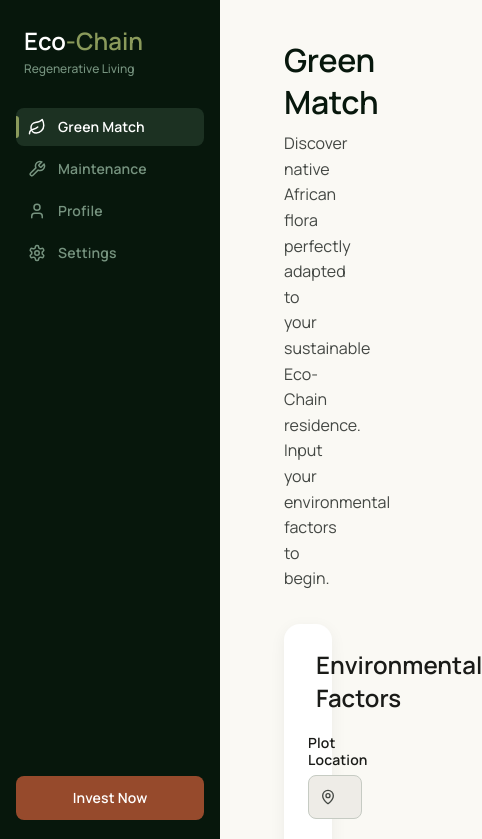
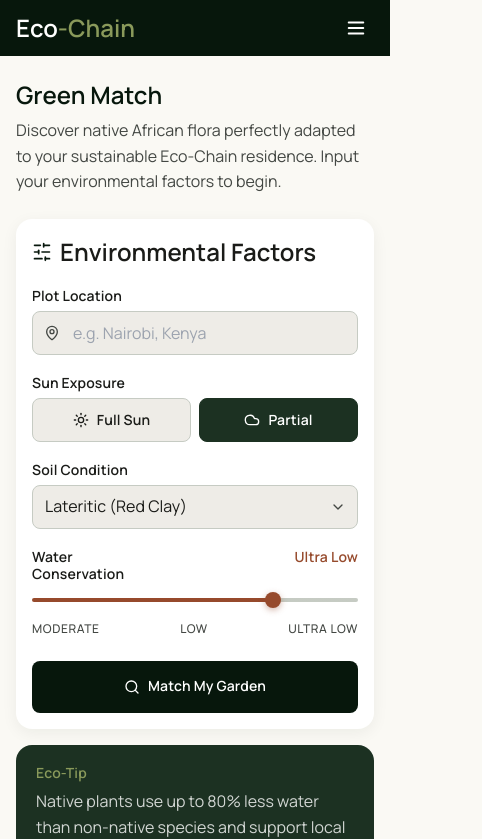
Before and after one commit to IdokoMarcelina/eco-chain-web, a React (Vite) app in the folder eco-chain-garden-guide/: page /green-match in a window 390 px wide. Shown: the top 839 px of the page, 482 px wide, since content can reach past the window. Built offline with nearby package versions, Linux system fonts and the light colour scheme; sample sign-in values are in the browser's storage; the HTML template or start-up script is replaced by a standard one.

Commit message:
responsiveness

```diff
--- a/eco-chain-garden-guide/src/components/layout/AppLayout.tsx
+++ b/eco-chain-garden-guide/src/components/layout/AppLayout.tsx
@@ -10,8 +10,11 @@ export const AppLayout = ({ children }: { children: ReactNode }) => {
   return (
     <div className="min-h-screen bg-surface">
       <Sidebar />
-      <main className="ml-[220px] page-fade">
-        <div className="px-16 py-10 max-w-[1400px]">{children}</div>
+      {/* Desktop: offset by sidebar width. Mobile: offset by top bar height */}
+      <main className="lg:ml-[220px] pt-14 lg:pt-0 page-fade">
+        <div className="px-4 py-6 sm:px-8 sm:py-8 lg:px-16 lg:py-10 max-w-[1400px]">
+          {children}
+        </div>
       </main>
     </div>
   );
--- a/eco-chain-garden-guide/src/components/layout/AuthLayout.tsx
+++ b/eco-chain-garden-guide/src/components/layout/AuthLayout.tsx
@@ -84,7 +84,7 @@ export const AuthLayout = ({
     </div>
 
     {/* Right form panel */}
-    <div className="flex-1 flex items-center justify-center px-6 py-12 lg:px-16">
+    <div className="flex-1 flex items-center justify-center px-4 py-10 sm:px-6 sm:py-12 lg:px-16">
       <div className="w-full max-w-[440px] page-fade">
         {/* Mobile logo */}
         <div className="lg:hidden flex items-center justify-center gap-2 mb-10">
--- a/eco-chain-garden-guide/src/components/layout/Sidebar.tsx
+++ b/eco-chain-garden-guide/src/components/layout/Sidebar.tsx
@@ -1,5 +1,6 @@
+import { useState } from "react";
 import { NavLink } from "react-router-dom";
-import { Leaf, Wrench, User, Settings } from "lucide-react";
+import { Leaf, Wrench, User, Settings, X, Menu } from "lucide-react";
 
 const navItems = [
   { to: "/green-match", label: "Green Match", icon: Leaf },
@@ -9,20 +10,15 @@ const navItems = [
 ];
 
 export const Sidebar = () => {
-  return (
-    <aside className="fixed left-0 top-0 h-screen w-[220px] bg-primary flex flex-col px-4 py-6 z-40">
-      <div className="px-2 mb-8">
-        <h1 className="text-headline-md">
-          <span className="text-white">Eco</span><span style={{ color: "#8a9a5b" }}>-Chain</span>
-        </h1>
-        <p className="text-caption text-primary-muted mt-1">Regenerative Living</p>
-      </div>
+  const [mobileOpen, setMobileOpen] = useState(false);
 
-      <nav className="flex flex-col gap-1 flex-1">
+  const NavItems = ({ onNav }: { onNav?: () => void }) => (
+    <>
       {navItems.map(({ to, label, icon: Icon }) => (
         <NavLink
           key={to}
           to={to}
+          onClick={onNav}
           className={({ isActive }) =>
             `group flex items-center gap-3 px-3 py-2.5 rounded-lg transition-colors text-label-md relative ${
               isActive
@@ -42,11 +38,83 @@ export const Sidebar = () => {
           )}
         </NavLink>
       ))}
+    </>
+  );
+
+  return (
+    <>
+      {/* ── Desktop sidebar (lg+) ─────────────────────────────────────── */}
+      <aside className="hidden lg:flex fixed left-0 top-0 h-screen w-[220px] bg-primary flex-col px-4 py-6 z-40">
+        <div className="px-2 mb-8">
+          <h1 className="text-headline-md">
+            <span className="text-white">Eco</span>
+            <span style={{ color: "#8a9a5b" }}>-Chain</span>
+          </h1>
+          <p className="text-caption text-primary-muted mt-1">Regenerative Living</p>
+        </div>
+
+        <nav className="flex flex-col gap-1 flex-1">
+          <NavItems />
         </nav>
 
         <button className="bg-secondary text-white w-full h-11 rounded-lg text-label-md hover:opacity-90 transition-opacity">
           Invest Now
         </button>
       </aside>
+
+      {/* ── Mobile top bar ────────────────────────────────────────────── */}
+      <header className="lg:hidden fixed top-0 left-0 right-0 h-14 bg-primary flex items-center justify-between px-4 z-40">
+        <h1 className="text-headline-md">
+          <span className="text-white">Eco</span>
+          <span style={{ color: "#8a9a5b" }}>-Chain</span>
+        </h1>
+        <button
+          onClick={() => setMobileOpen(true)}
+          className="w-9 h-9 rounded-lg flex items-center justify-center text-white hover:bg-primary-container transition-colors"
+          aria-label="Open menu"
+        >
+          <Menu size={22} />
+        </button>
+      </header>
+
+      {/* ── Mobile drawer overlay ─────────────────────────────────────── */}
+      {mobileOpen && (
+        <div
+          className="lg:hidden fixed inset-0 z-50 flex"
+          onClick={() => setMobileOpen(false)}
+        >
+          {/* Backdrop */}
+          <div className="absolute inset-0 bg-black/50" />
+
+          {/* Drawer panel */}
+          <aside
+            className="relative w-[260px] bg-primary h-full flex flex-col px-4 py-6"
+            onClick={(e) => e.stopPropagation()}
+          >
+            <div className="flex items-center justify-between px-2 mb-8">
+              <h1 className="text-headline-md">
+                <span className="text-white">Eco</span>
+                <span style={{ color: "#8a9a5b" }}>-Chain</span>
+              </h1>
+              <button
+                onClick={() => setMobileOpen(false)}
+                className="w-8 h-8 flex items-center justify-center text-primary-muted hover:text-white"
+                aria-label="Close menu"
+              >
+                <X size={20} />
+              </button>
+            </div>
+
+            <nav className="flex flex-col gap-1 flex-1">
+              <NavItems onNav={() => setMobileOpen(false)} />
+            </nav>
+
+            <button className="bg-secondary text-white w-full h-11 rounded-lg text-label-md hover:opacity-90 transition-opacity">
+              Invest Now
+            </button>
+          </aside>
+        </div>
+      )}
+    </>
   );
 };
--- a/eco-chain-garden-guide/src/pages/Dashboard.tsx
+++ b/eco-chain-garden-guide/src/pages/Dashboard.tsx
@@ -56,13 +56,13 @@ const Dashboard = () => {
         </div>
       )}
 
-      <header className="mb-8">
-        <h1 className="text-headline-lg text-on-surface">Welcome, {user?.name}</h1>
+      <header className="mb-6 lg:mb-8">
+        <h1 className="text-2xl sm:text-[32px] font-semibold text-on-surface leading-tight">Welcome, {user?.name}</h1>
         <p className="text-body-md text-on-surface-variant mt-1">{today}</p>
       </header>
 
-      {/* Stats */}
-      <section className="grid grid-cols-1 md:grid-cols-3 gap-4 mb-10">
+      {/* Stats — 1 col on mobile, 3 on md+ */}
+      <section className="grid grid-cols-1 sm:grid-cols-3 gap-3 sm:gap-4 mb-8 lg:mb-10">
         <StatCard icon={Droplets} label="Water Saved" value="420 L" iconBg="hsl(17 55% 38% / 0.12)" iconColor="hsl(17 55% 38%)" />
         <StatCard icon={Leaf} label="CO₂ Offset" value="12.5 kg" iconBg="hsl(138 53% 6% / 0.1)" iconColor="hsl(138 53% 6%)" />
         <StatCard icon={Star} label="Biodiversity Score" value="78/100" iconBg="hsl(75 24% 49% / 0.18)" iconColor="hsl(75 24% 49%)" />
--- a/eco-chain-garden-guide/src/pages/GreenMatch.tsx
+++ b/eco-chain-garden-guide/src/pages/GreenMatch.tsx
@@ -195,17 +195,17 @@ const GreenMatch = () => {
 
   return (
     <AppLayout>
-      <header className="mb-8">
-        <h1 className="text-headline-lg text-primary">Green Match</h1>
+      <header className="mb-6 lg:mb-8">
+        <h1 className="text-2xl sm:text-[32px] font-semibold text-primary leading-tight">Green Match</h1>
         <p className="text-body-md text-on-surface-variant mt-2 max-w-[560px]">
           Discover native African flora perfectly adapted to your sustainable Eco-Chain residence. Input your environmental factors to begin.
         </p>
       </header>
 
       <div className="flex flex-col lg:flex-row gap-6">
-        {/* LEFT */}
-        <div className="lg:w-[300px] shrink-0 space-y-4">
-          <div className="bg-card rounded-card shadow-soft p-6">
+        {/* LEFT — full width on mobile, fixed 300px on lg+ */}
+        <div className="w-full lg:w-[300px] shrink-0 space-y-4">
+          <div className="bg-card rounded-card shadow-soft p-4 sm:p-6">
             <div className="flex items-center gap-2 mb-5">
               <SlidersHorizontal size={20} className="text-primary" />
               <h2 className="text-headline-md text-on-surface">Environmental Factors</h2>
```
Lines whose indentation alone changed are shown as unchanged.
